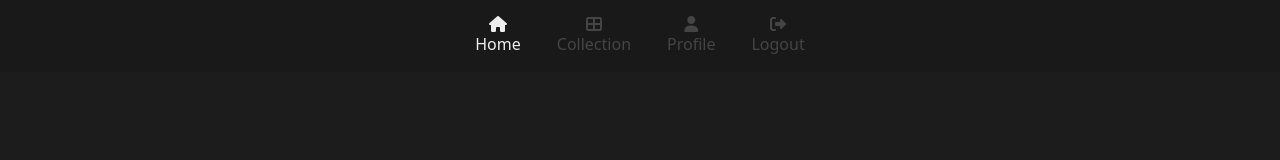
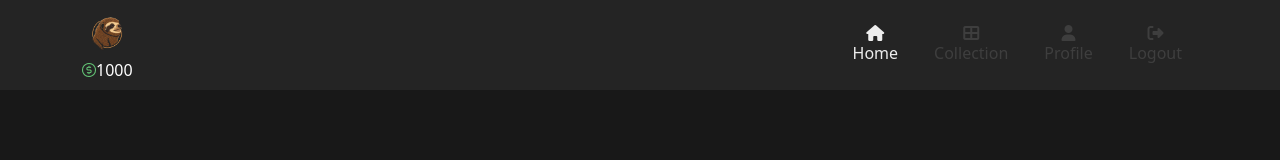
Before and after one commit to DrRuski/noroff-auction-house, a website: page src/html/home.html in a window 1280 px wide. Drawn offline with nearby package versions, Linux system fonts and the light colour scheme.

Commit message:
Navbar done

```diff
--- a/src/html/home.html
+++ b/src/html/home.html
@@ -20,22 +20,39 @@
 
   <body>
     <header>
-      <nav
-        class="navbar-color navbar justify-content-center"
-        data-bs-theme="dark"
+      <nav class="navbar-color navbar" data-bs-theme="dark">
+        <div
+          class="container justify-content-center justify-content-lg-between"
         >
+          <div class="d-none d-lg-flex flex-column">
+            <img
+              src="../../assets/slothLogo.png"
+              class="img-fluid"
+              width="50px"
+              alt="Sloth Logo"
+            />
+            <div class="d-flex align-items-center justify-content-between">
+              <img
+                src="../../assets/Icons/Currency.png"
+                class="img-fluid"
+                alt="Currency Icon"
+              />
+              <p class="currencyDisplay p-0 m-0 text-white">1000</p>
+            </div>
+          </div>
+
           <ul class="nav gap-1">
             <li class="nav-item">
               <a
                 class="nav-link active d-flex flex-column align-items-center"
                 aria-current="page"
                 href="#"
-              ><i class="fa-solid fa-house"></i> Home</a
+                ><i class="fa-solid fa-house"></i>Home</a
               >
             </li>
             <li class="nav-item">
               <a class="nav-link d-flex flex-column align-items-center" href="#"
-              ><i class="fa-solid fa-table-cells-large"></i> Collection</a
+                ><i class="fa-solid fa-table-cells-large"></i>Collection</a
               >
             </li>
             <li class="nav-item">
@@ -45,10 +62,11 @@
             </li>
             <li class="nav-item">
               <a class="nav-link d-flex flex-column align-items-center" href="#"
-              ><i class="fa-solid fa-right-from-bracket"></i> Logout</a
+                ><i class="fa-solid fa-right-from-bracket"></i>Logout</a
               >
             </li>
           </ul>
+        </div>
       </nav>
     </header>
 
--- a/src/js/utilities/navbar.js
+++ b/src/js/utilities/navbar.js
@@ -1,5 +1,5 @@
 window.addEventListener("resize", () => {
-  if (window.innerHeight > 768) {
+  if (window.innerWidth > 710) {
     document.querySelector(".navbar").classList.remove("fixed-bottom");
   } else {
     document.querySelector(".navbar").classList.add("fixed-bottom");
--- a/styles/scss/components/_variables.scss
+++ b/styles/scss/components/_variables.scss
@@ -1,9 +1,9 @@
 // Buttons
 $primary: #ffb361;
-$secondary: #1c1c1c;
+$secondary: #181818;
 
 // Backgrounds
-$primary-background: #1c1c1c;
+$primary-background: #181818;
 $card-color: #191919;
 
 // States
--- a/styles/scss/index.scss
+++ b/styles/scss/index.scss
@@ -25,11 +25,11 @@ body {
 }
 
 .navbar-color {
-  background-color: #191919;
+  background-color: #242424;
 }
 
 .nav-link {
-  color: #444444;
+  color: #6666;
 }
 .active {
   color: #eee;
```
Also changed, not shown: assets/Icons/Currency.png (added), styles/css/index.css. Lines whose indentation alone changed are shown as unchanged.
